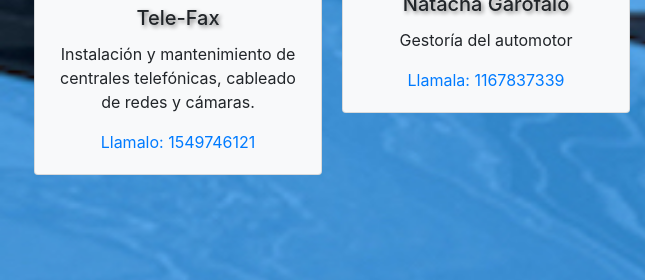
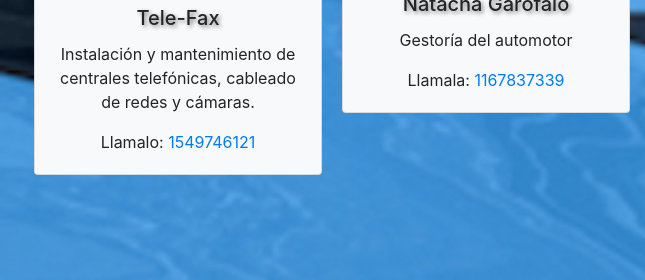
Before and after one commit to Waffleland/emprendimientos3f, a plain HTML site: page servicios.html in a window 1280 px wide. Shown: the part 365-645 px from the top of the page, 0-645 px from the left. Drawn offline with nearby package versions, Linux system fonts and the light colour scheme.

Commit message:
arreglo href

```diff
--- a/servicios.html
+++ b/servicios.html
@@ -40,7 +40,7 @@
               <h5 class="card-title">Tele-Fax</h5>
               <p class="card-text">Instalación y mantenimiento de centrales telefónicas, cableado de redes y cámaras.
               </p>
-              <a href="tel=1549746121">Llamalo: 1549746121</a>
+              Llamalo:<a href="tel=+541149746121"> 1549746121</a>
             </div>
           </div>
 
@@ -50,7 +50,7 @@
               <h5 class="card-title">Natacha Garófalo</h5>
               <p class="card-text">Gestoría del automotor
               </p>
-              <a href="tel=1167837339">Llamala: 1167837339</a>
+              Llamala: <a href="tel=+541167837339">1167837339</a>
             </div>
           </div>
 
```
